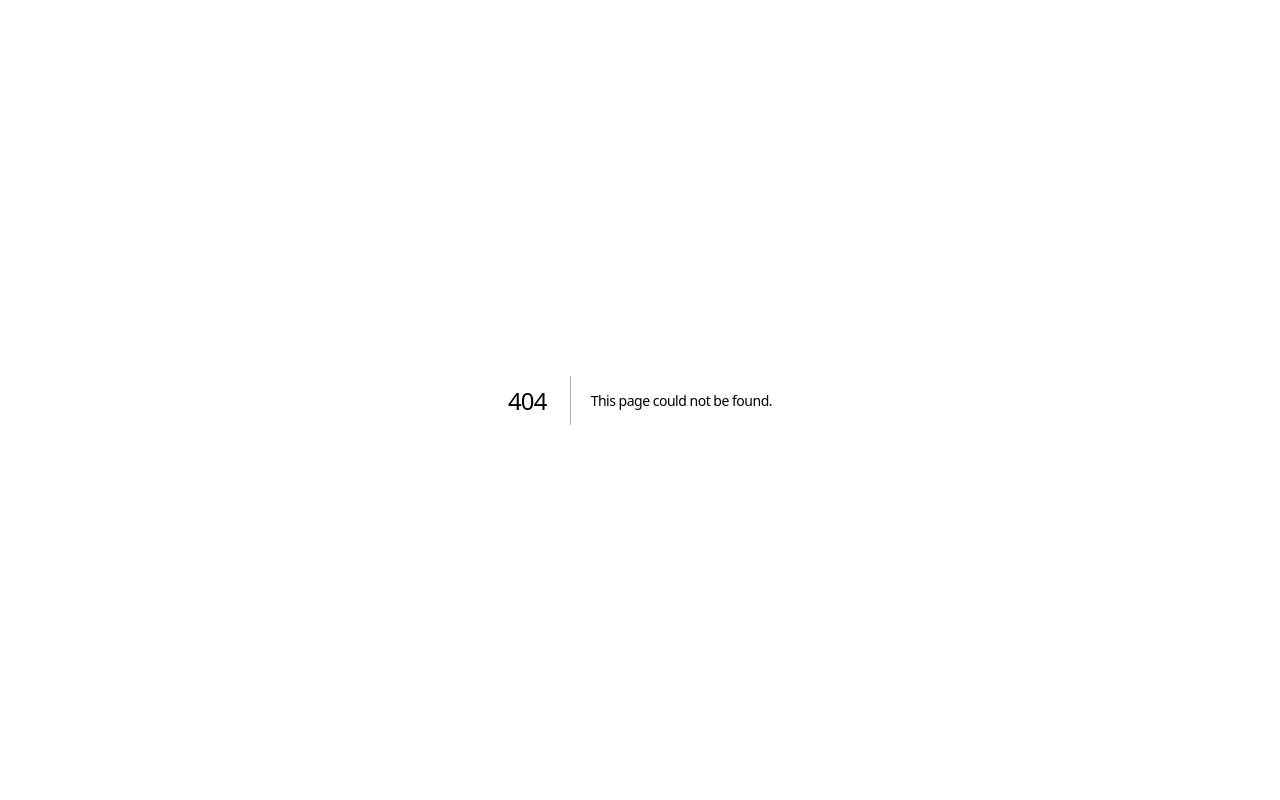
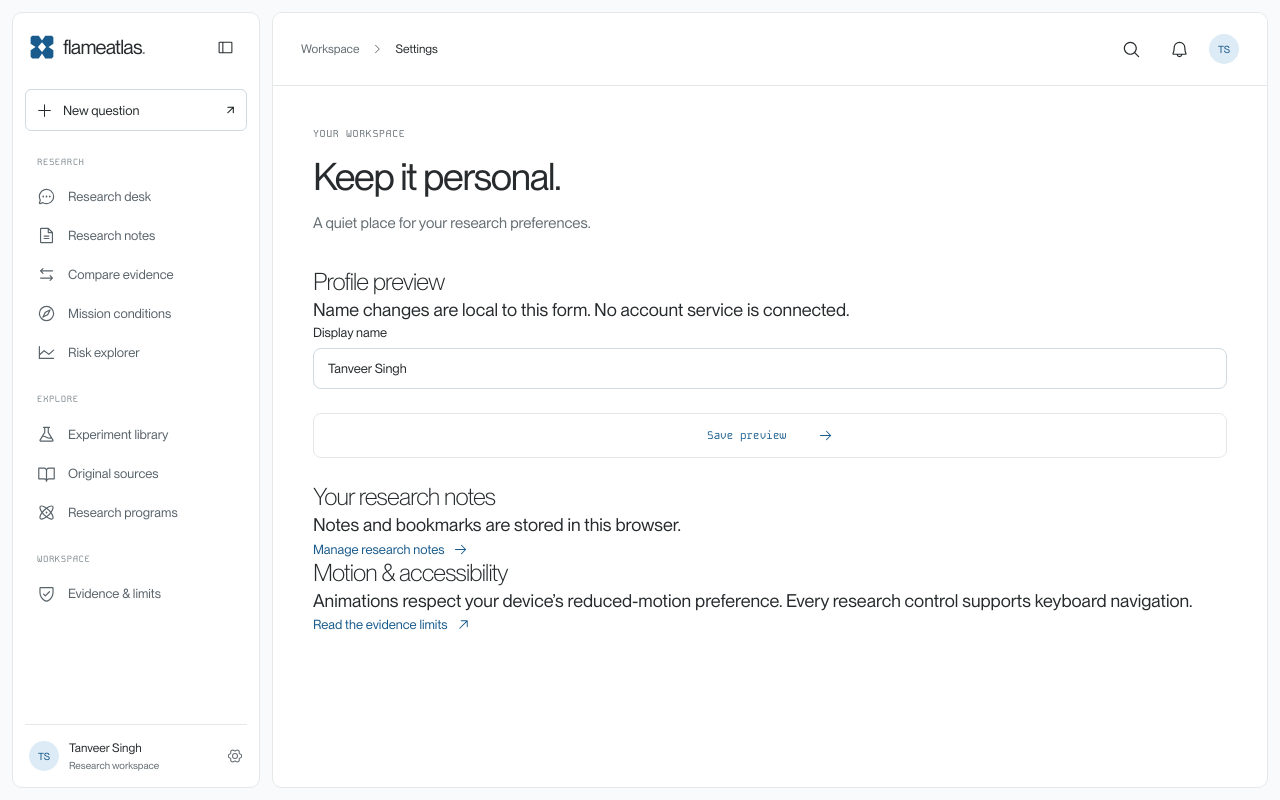
Before and after one commit to obvio-upasana/Space_Fire, a Next.js app in the folder apps/web/: page /settings in a window 1280 px wide. Before the commit this address had no page. Built offline with nearby package versions, Linux system fonts and the light colour scheme.

Commit message:
feat(settings): add local profile preview and research preferences

```diff
--- /dev/null
+++ b/apps/web/app/(workspace)/settings/page.tsx
@@ -0,0 +1,8 @@
+"use client";
+import {useState} from "react";
+import Link from "next/link";
+import {PageHeading,Icon} from "../../../components/ui";
+export default function SettingsPage(){
+ const [name,setName]=useState("Tanveer Singh");const [saved,setSaved]=useState(false);
+ return <><PageHeading kicker="YOUR WORKSPACE" title="Keep it personal." description="A quiet place for your research preferences."/><section className="settings-section"><div><h2 className="section-title">Profile preview</h2><p>Name changes are local to this form. No account service is connected.</p></div><form onSubmit={e=>{e.preventDefault();setSaved(true);}} className="stack"><label className="field">Display name<input value={name} onChange={e=>{setName(e.target.value);setSaved(false);}} required maxLength={80}/></label><button className="button secondary" type="submit">{saved?"Preview saved":"Save preview"}<Icon name={saved?"check":"right"} size={15}/></button><p className="field-note" role="status">{saved?"Your form preview has been updated.":""}</p></form></section><section className="settings-section"><div><h2 className="section-title">Your research notes</h2><p>Notes and bookmarks are stored in this browser.</p></div><Link href="/notes" className="text-link">Manage research notes <Icon name="right" size={15}/></Link></section><section className="settings-section"><div><h2 className="section-title">Motion & accessibility</h2><p>Animations respect your device’s reduced-motion preference. Every research control supports keyboard navigation.</p></div><Link href="/trust" className="text-link">Read the evidence limits <Icon name="external" size={15}/></Link></section></>;
+}
```
